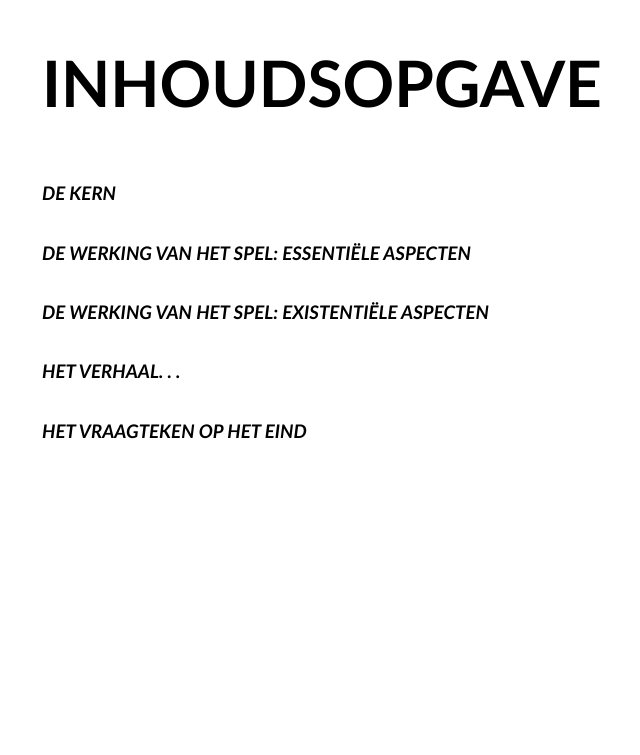
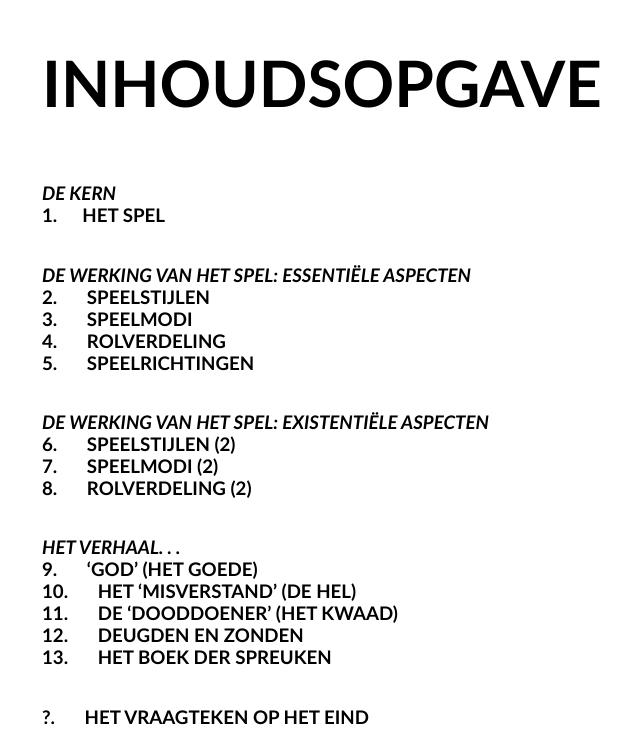
Before and after one commit to Junoburger/ludovicus, a Next.js app: page / in a window 1280 px wide. Shown: the part 1342-2097 px from the top of the page, without its empty margins (94-734 px from the left). Before the commit the page ends 1811 px from the top, so only its background shows below. Built offline with nearby package versions, Linux system fonts and the light colour scheme.

Commit message:
added table of contents

```diff
--- a/components/container/TableOfContents.tsx
+++ b/components/container/TableOfContents.tsx
@@ -1,26 +1,78 @@
 import React from "react";
-import { Contents } from "../styled/TableOfContents";
+import { Contents, ContentOptions, ContentOption } from "../styled/TableOfContents";
 
 export const TableOfContents = () => {
   return (
     <>
       <Contents>
         <h1>INHOUDSOPGAVE</h1>
+        <ContentOptions>
           <h3>
             <i>DE KERN</i>
+            <ContentOption>
+              <span>1.</span>
+              HET SPEL
+            </ContentOption>
           </h3>
+        </ContentOptions>
+        <ContentOptions>
           <h3>
             <i>DE WERKING VAN HET SPEL: ESSENTIËLE ASPECTEN</i>
+            <ContentOption>
+              <span>2.</span> SPEELSTIJLEN
+            </ContentOption>
+            <ContentOption>
+              <span>3.</span> SPEELMODI
+            </ContentOption>
+            <ContentOption>
+              <span>4.</span> ROLVERDELING
+            </ContentOption>
+            <ContentOption>
+              <span>5.</span> SPEELRICHTINGEN
+            </ContentOption>
           </h3>
+        </ContentOptions>
+        <ContentOptions>
           <h3>
             <i>DE WERKING VAN HET SPEL: EXISTENTIËLE ASPECTEN</i>
+            <ContentOption>
+              <span>6.</span> SPEELSTIJLEN (2)
+            </ContentOption>
+            <ContentOption>
+              <span>7.</span> SPEELMODI (2)
+            </ContentOption>
+            <ContentOption>
+              <span>8.</span> ROLVERDELING (2)
+            </ContentOption>
           </h3>
+        </ContentOptions>
+        <ContentOptions>
           <h3>
             <i>HET VERHAAL. . .</i>
+            <ContentOption>
+              <span>9.</span> ‘GOD’ (HET GOEDE)
+            </ContentOption>
+            <ContentOption>
+              <span>10.</span> HET ‘MISVERSTAND’ (DE HEL)
+            </ContentOption>
+            <ContentOption>
+              <span>11.</span> DE ‘DOODDOENER’ (HET KWAAD)
+            </ContentOption>
+            <ContentOption>
+              <span>12.</span> DEUGDEN EN ZONDEN
+            </ContentOption>
+            <ContentOption>
+              <span>13.</span> HET BOEK DER SPREUKEN
+            </ContentOption>
           </h3>
+        </ContentOptions>
+        <ContentOptions>
           <h3>
-          <i>HET VRAAGTEKEN OP HET EIND</i>
+            <ContentOption>
+              <span>?.</span> HET VRAAGTEKEN OP HET EIND
+            </ContentOption>
           </h3>
+        </ContentOptions>
       </Contents>
     </>
   );
--- a/components/styled/TableOfContents.ts
+++ b/components/styled/TableOfContents.ts
@@ -1,4 +1,9 @@
 import styled from "styled-components";
+
+export const ContentOptions = styled.div`
+  position: relative;
+`;
+export const ContentOption = styled.div``;
 
 export const Contents = styled.div`
   display: flex;
@@ -8,4 +13,17 @@ export const Contents = styled.div`
   h1 {
     font-size: 5vw;
   }
+  ${ContentOptions} h3 {
+    display: flex;
+    justify-content: flex-start;
+    flex-direction: column;
+  }
+  ${ContentOption} div {
+    display: flex;
+    justify-content: flex-start;
+    flex-direction: column;
+  }
+  ${ContentOption} span {
+    margin-right: 25px;
+  }
 `;
```
Lines whose indentation alone changed are shown as unchanged.
